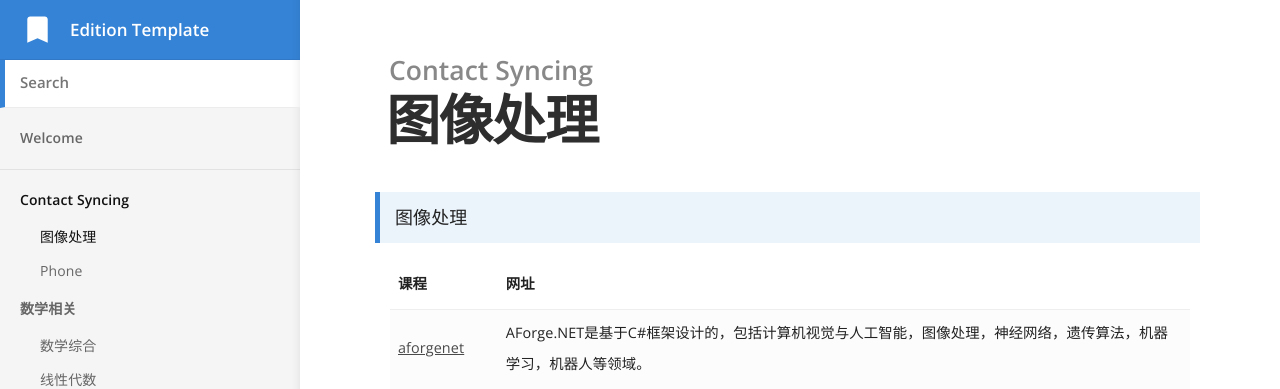
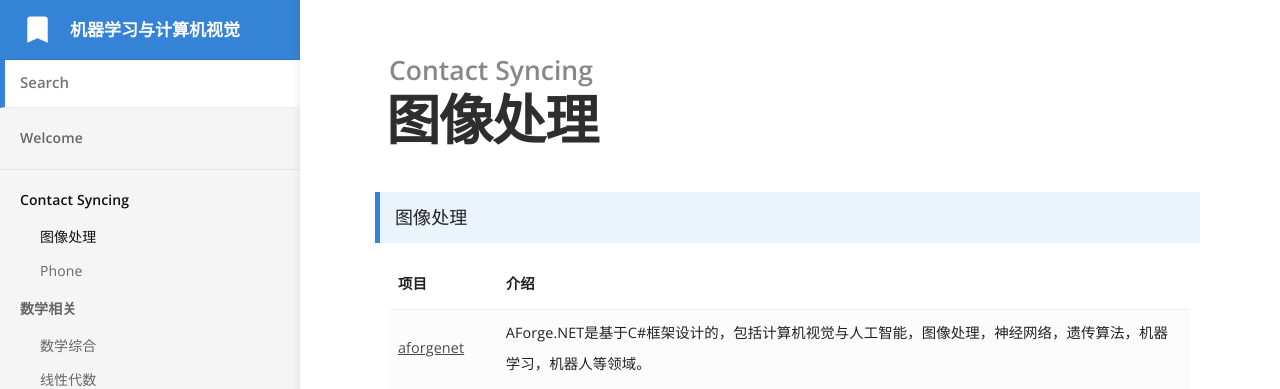
Before and after one commit to bashendixie/Machine_Learning_Notes, a Jekyll site: the page built from _docs/contact-syncing/图像处理.md, in a window 1280 px wide. Shown: the top 389 px of the page. Built offline with Jekyll 4.4.1, drawn with Linux system fonts in a browser that asks for light colours.

Commit message:
no message

```diff
--- a/_config.yml
+++ b/_config.yml
@@ -1,7 +1,7 @@
 # ----
 # Site
 
-title: Edition Template
+title: 机器学习与计算机视觉
 url: "https://long-pig.cloudvent.net"
 baseurl:
 google_analytics_key:
--- a/_docs/contact-syncing/图像处理.md
+++ b/_docs/contact-syncing/图像处理.md
@@ -10,13 +10,13 @@ order: 1
 	<tbody>
 		<tr>
 			<td>
-				<strong>
-					课程
+				<strong width=200>
+					项目
 				</strong>
 			</td>
 			<td>
 				<strong>
-					网址
+					介绍
 				</strong>
 			</td>
 		</tr>
```
